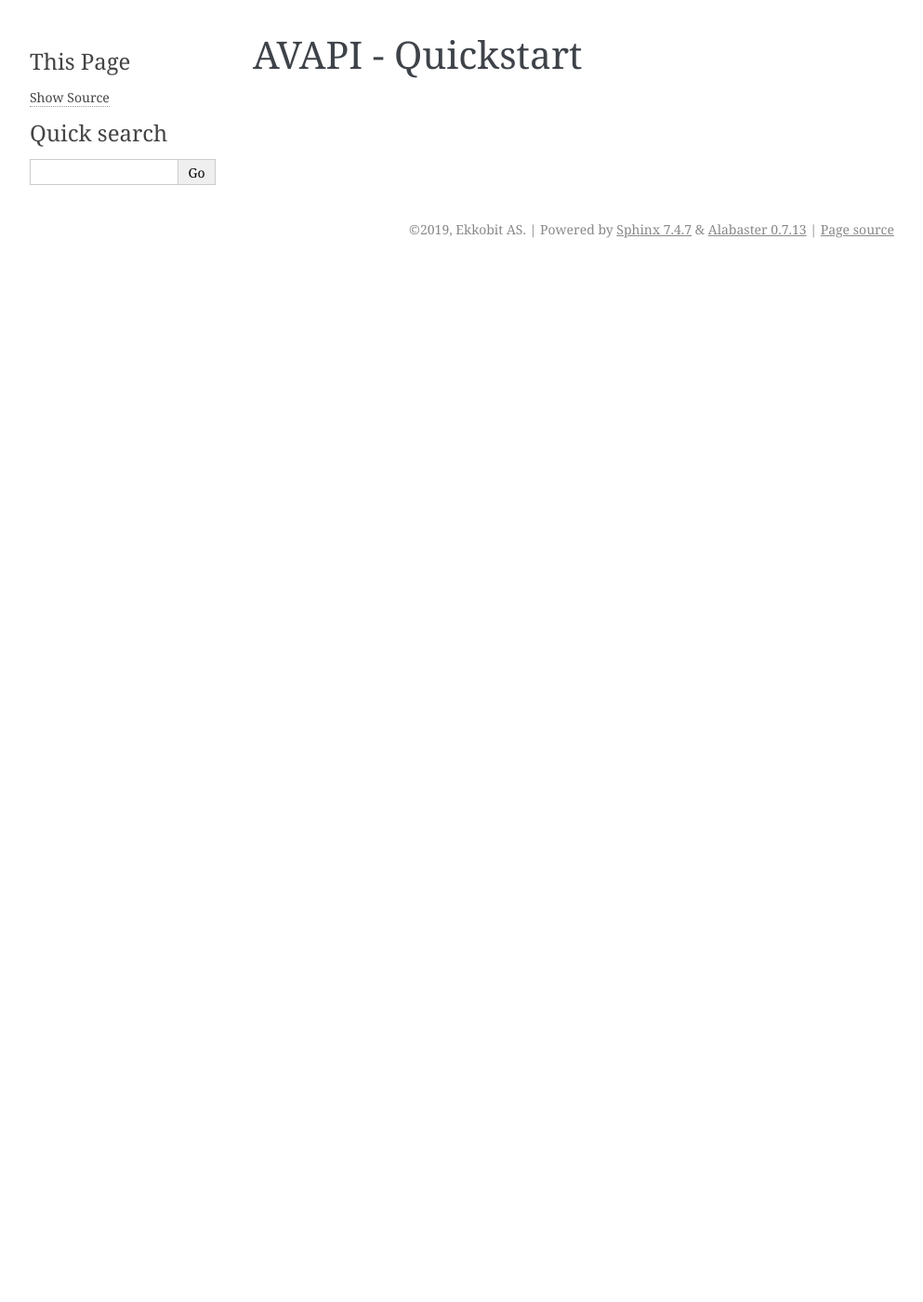
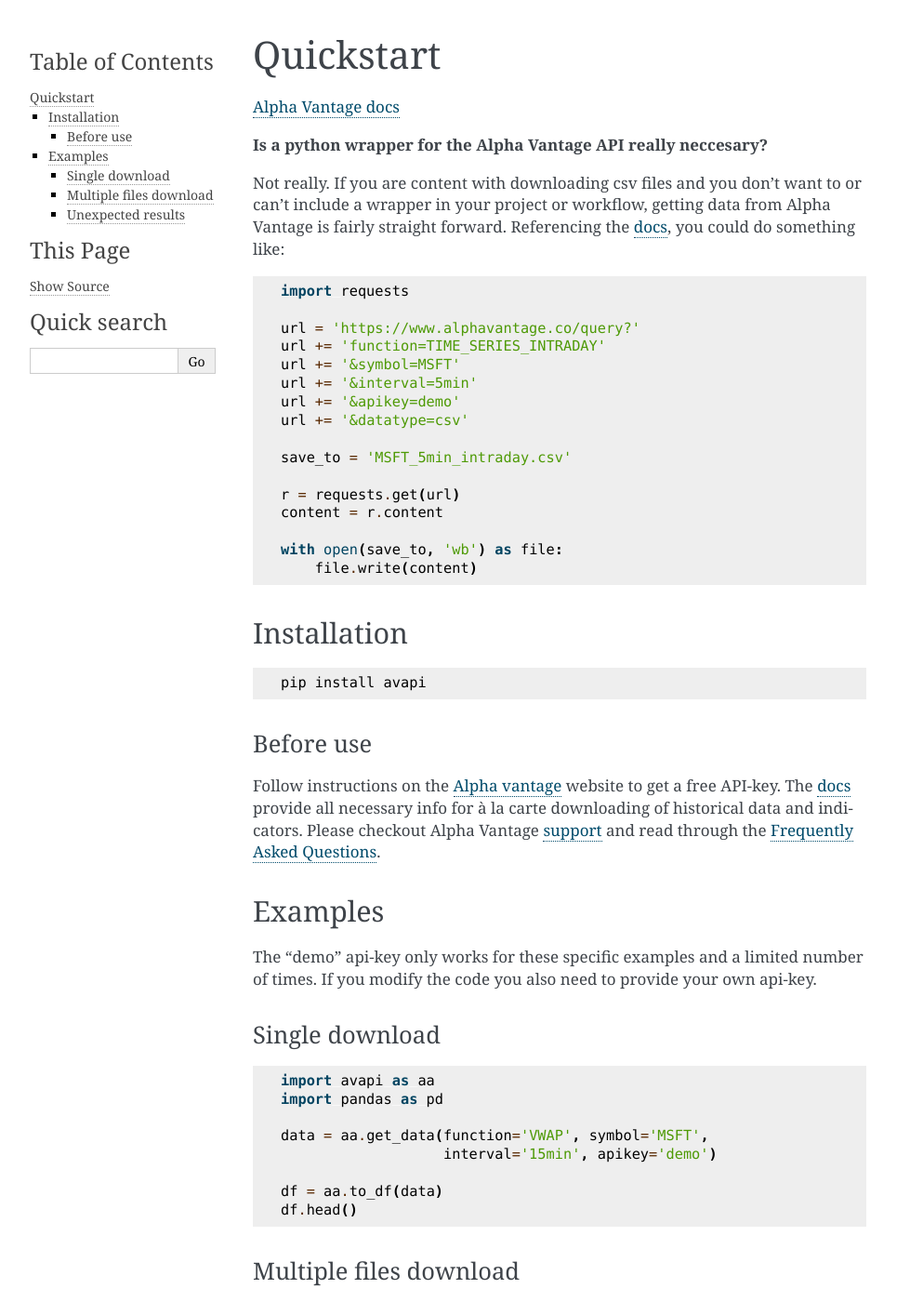
Before and after one commit to ekkobit/avapi, a Sphinx documentation site: the page built from docs/source/usage/quickstart.rst, in a window 1280 px wide and 1400 px high. Shown: the whole window at 93% size, without its empty margins (148-1141 px from the left). Built offline with Sphinx 7.4.7, drawn with Linux system fonts in a browser that asks for light colours; the version number is read from the project's files by our own code; some of the changed text lies outside the part shown.

Commit message:
Fully documented

```diff
--- a/docs/source/usage/quickstart.rst
+++ b/docs/source/usage/quickstart.rst
@@ -1,3 +1,126 @@
-##################
-AVAPI - Quickstart
-##################
+##########
+Quickstart
+##########
+
+`Alpha Vantage docs
+<https://www.alphavantage.co/documentation/>`_
+
+**Is a python wrapper for the Alpha Vantage API really neccesary?**
+
+Not really. If you are content with downloading csv files and you don't want to
+or can't include a wrapper in your project or workflow, getting data from Alpha
+Vantage is fairly straight forward. Referencing the
+`docs <https://www.alphavantage.co/documentation/>`_, you could do something
+like:
+
+.. code-block:: python
+
+    import requests
+
+    url = 'https://www.alphavantage.co/query?'
+    url += 'function=TIME_SERIES_INTRADAY'
+    url += '&symbol=MSFT'
+    url += '&interval=5min'
+    url += '&apikey=demo'
+    url += '&datatype=csv'
+
+    save_to = 'MSFT_5min_intraday.csv'
+
+    r = requests.get(url)
+    content = r.content
+
+    with open(save_to, 'wb') as file:
+        file.write(content)
+
+
+************
+Installation
+************
+
+.. code-block:: python
+
+    pip install avapi
+
+==========
+Before use
+==========
+
+Follow instructions on the `Alpha vantage <https://www.alphavantage.co>`_ website
+to get a free API-key.  The `docs <https://www.alphavantage.co/documentation/>`_
+provide all necessary info for à la carte downloading of historical data and
+indicators. Please checkout Alpha Vantage
+`support <https://www.alphavantage.co/support/#support>`_ and read through the
+`Frequently Asked Questions <https://www.alphavantage.co/support/#support>`_.
+
+********
+Examples
+********
+
+The "demo" api-key only works for these specific examples and a limited number
+of times. If you modify the code you also need to provide your own api-key.
+
+===============
+Single download
+===============
+
+.. code-block:: python
+
+    import avapi as aa
+    import pandas as pd
+
+    data = aa.get_data(function='VWAP', symbol='MSFT',
+                       interval='15min', apikey='demo')
+
+    df = aa.to_df(data)
+    df.head()
+
+
+=======================
+Multiple files download
+=======================
+
+There are limits for free accounts: up to 5 API requests per minute and 500
+requests per day.  In loops, if you don't incorporate ``time.sleep()``, you might
+get errors.
+
+.. code-block:: python
+
+    import avapi as aa
+    import pandas as pd
+    from time import sleep
+
+
+    data_calls = [
+
+        {
+         'function': 'TIME_SERIES_DAILY',
+         'symbol': 'MSFT',
+         'apikey': 'demo',
+         'datatype': 'csv',
+        },
+        {
+         'function':'TIME_SERIES_INTRADAY',
+         'symbol': 'MSFT',
+         'interval': '5min',
+         'apikey': 'demo',
+         'datatype': 'csv',
+
+        }
+    ]
+
+    for i in range(len(data_calls)):
+        save_to = str(i) + '.csv'
+        data = aa.get_data(save_to=save_to, **data_calls[i])
+        sleep(15)
+
+==================
+Unexpected results
+==================
+
+If you get unexpected results, you may check the latest, original response from
+the Alpha Vantage server in the following way:
+
+.. code-block:: python
+
+    response = aa.response()
+    print(response)
```
Also changed, not shown: docs/source/index.rst (+17 -2 lines), docs/source/usage/reference.rst (+21 -7 lines), 1 other file.
